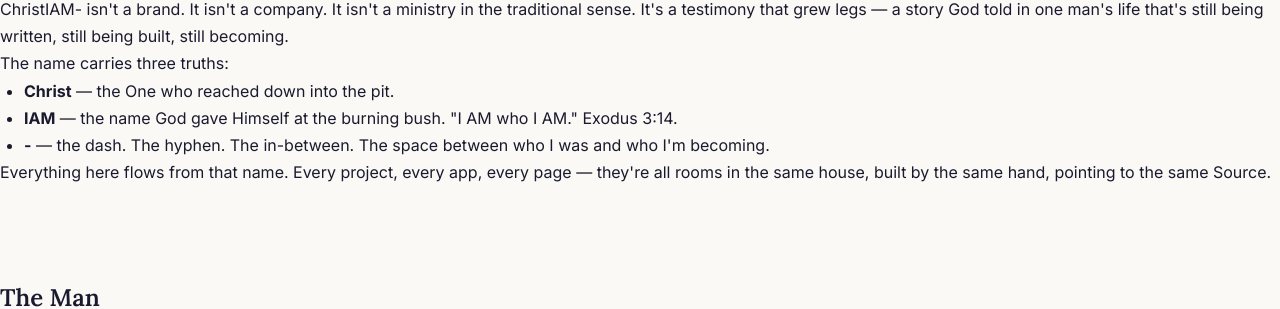
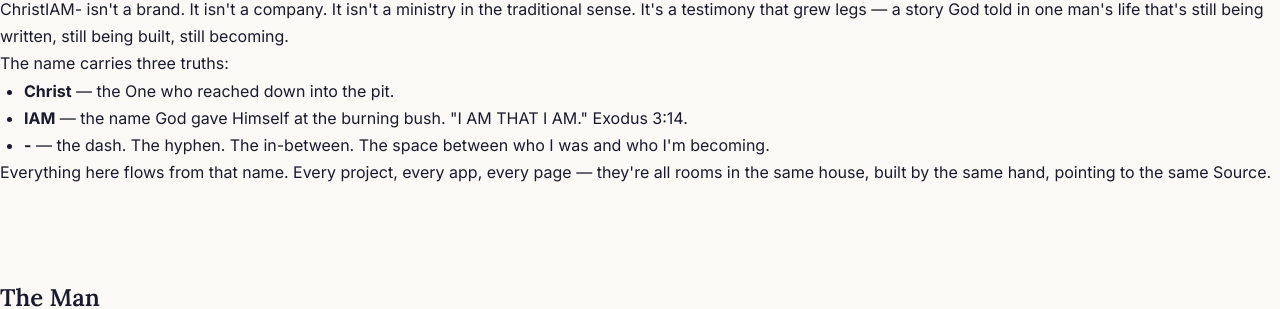
Before and after one commit to williamjoshuashumate-design/ChristIAM-, a Jekyll site: the page built from about.md, in a window 1280 px wide and 900 px high, scrolled down 313 px. Shown: the part 152-461 px from the top of the window. Built offline with Jekyll 4.4.1, drawn with Linux system fonts in a browser that asks for light colours; some of the changed text lies outside the part shown.

Commit message:
Update tagline to KJV: I AM THAT I AM — Exodus 3:14 (#12)
Site-wide terminology change from 'I AM who I AM' to 'I AM THAT I AM'
(the King James rendering of Exodus 3:14) across tagline, homepage hero,
about page, testimony post, footers, README, changelogs, and
STATUS-MASTER.

Co-authored-by: williamjoshuashumate-design <williamjoshuashumate-design@users.noreply.github.com>

```diff
--- a/_config.yml
+++ b/_config.yml
@@ -5,7 +5,7 @@
 description: >-
   A personal testimony of faith, transformation, and the journey of
   walking with Christ.
-tagline: "I AM who I AM. — Exodus 3:14"
+tagline: "I AM THAT I AM. — Exodus 3:14"
 author:
   name: William Joshua Shumate
   email: williamjoshuashumate@gmail.com
--- a/about.md
+++ b/about.md
@@ -20,7 +20,7 @@
     </p>
     <ul class="name-breakdown">
       <li><strong>Christ</strong> — the One who reached down into the pit.</li>
-      <li><strong>IAM</strong> — the name God gave Himself at the burning bush. "I AM who I AM." Exodus 3:14.</li>
+      <li><strong>IAM</strong> — the name God gave Himself at the burning bush. "I AM THAT I AM." Exodus 3:14.</li>
       <li><strong>-</strong> — the dash. The hyphen. The in-between. The space between who I was and who I'm becoming.</li>
     </ul>
     <p>
@@ -148,7 +148,7 @@
 <section class="about-signature">
   <div class="signature-content">
     <p class="signature-verse">
-      "I AM who I AM." — Exodus 3:14
+      "I AM THAT I AM." — Exodus 3:14
     </p>
     <p class="signature-name">Truly IAM,</p>
     <p class="signature-author">Will IAM JOSHUA</p>
```
Also changed, not shown: _posts/2026-07-27-the-first-testimony.md (+1 -1 lines), index.md (+1 -1 lines), kingdom.md (+1 -1 lines), CHANGELOG-2026-07-29.md, README.md, changelog-complete.md.
